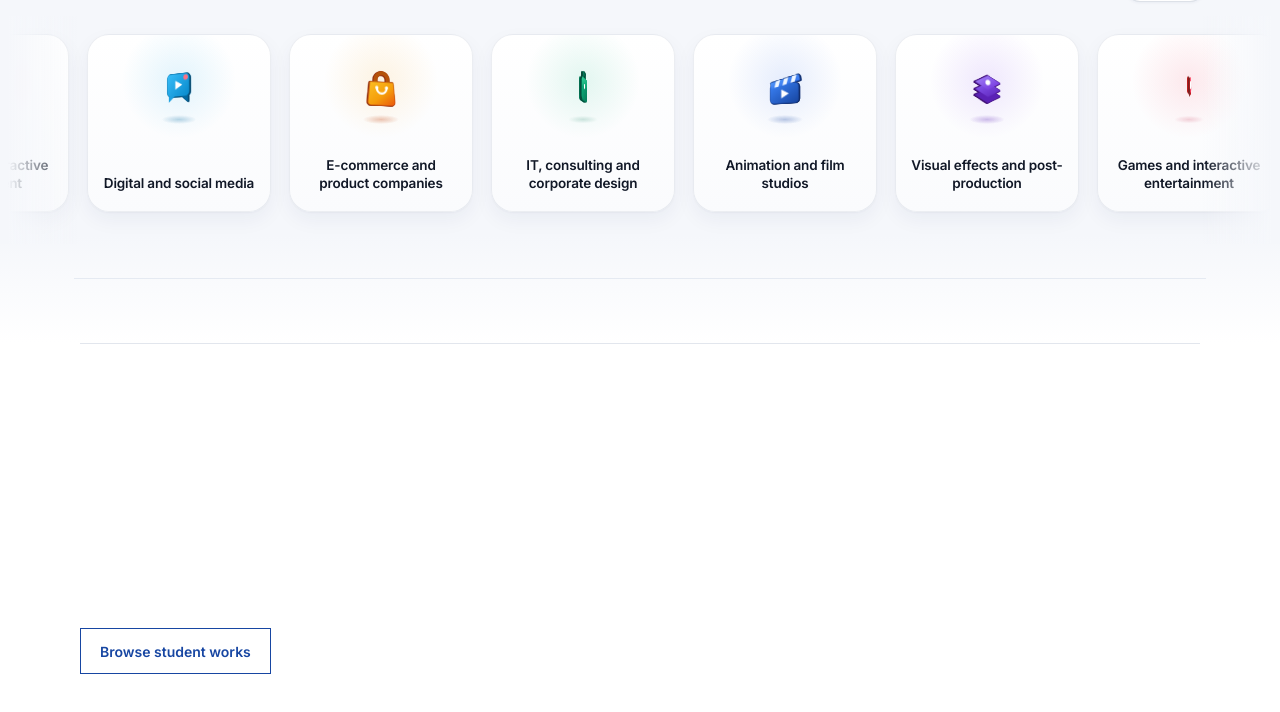
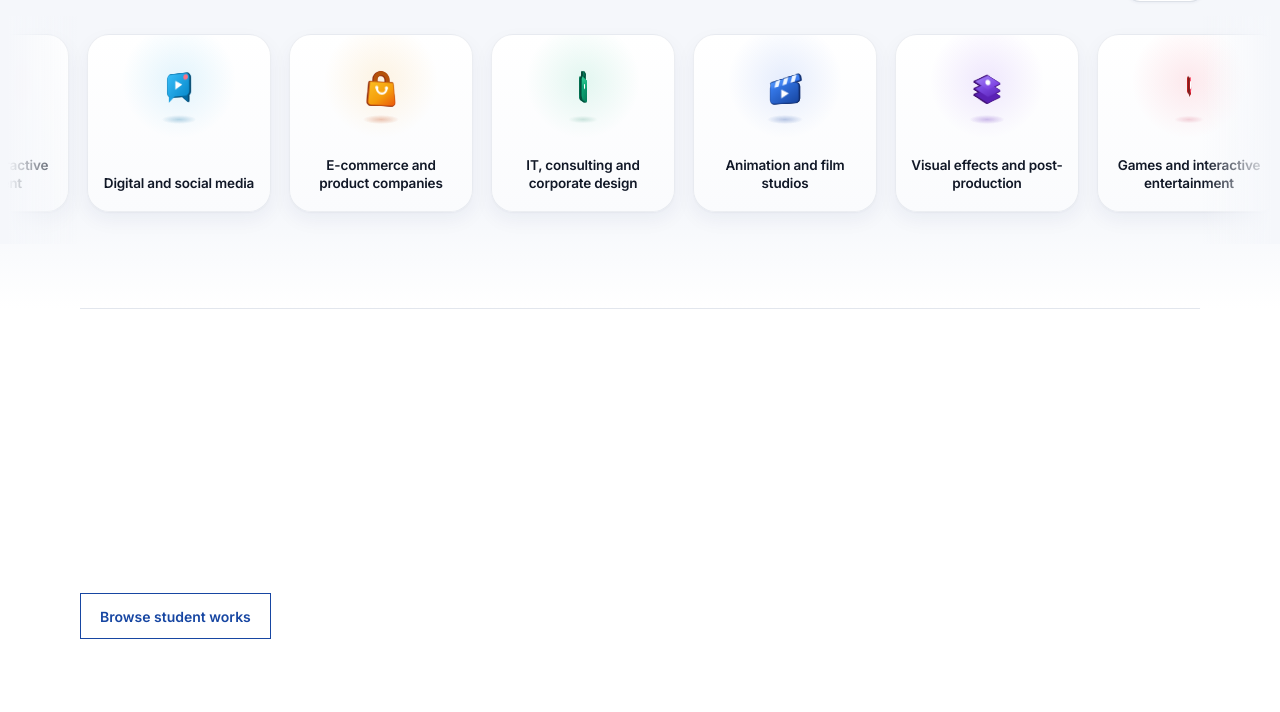
Before and after one commit to Sathish-Kumar-T/icat-website, a React (Vite) app: page / in a window 1280 px wide. Shown: the part 8135-8847 px from the top of the page. Built offline with nearby package versions, Linux system fonts and the light colour scheme.

Commit message:
Update CareersMarquee.tsx

```diff
--- a/src/components/CareersMarquee.tsx
+++ b/src/components/CareersMarquee.tsx
@@ -596,7 +596,7 @@ export const CareersMarquee: React.FC = () => {
         </div>
       </div>
 
-      <div className="icat-careers-divider" aria-hidden="true" />
+      {/* <div className="icat-careers-divider" aria-hidden="true" />*/}
     </section>
   );
 };
```
